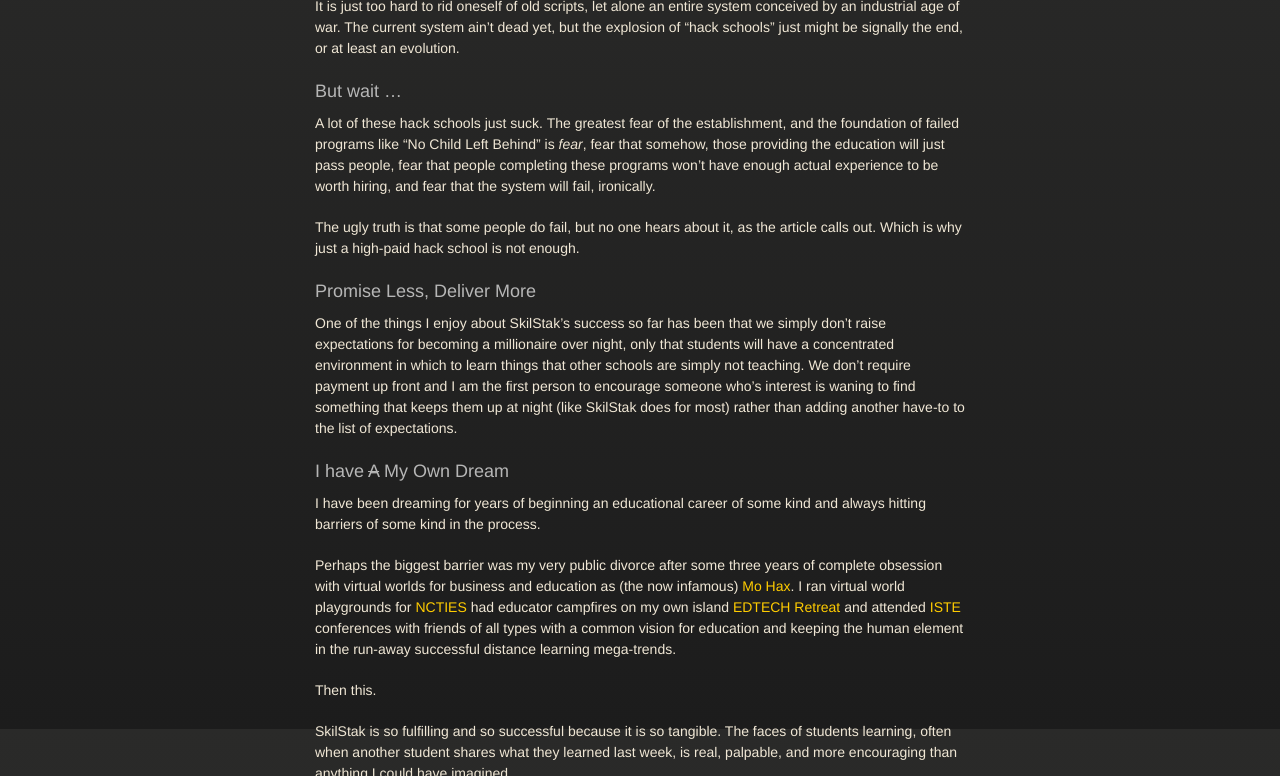
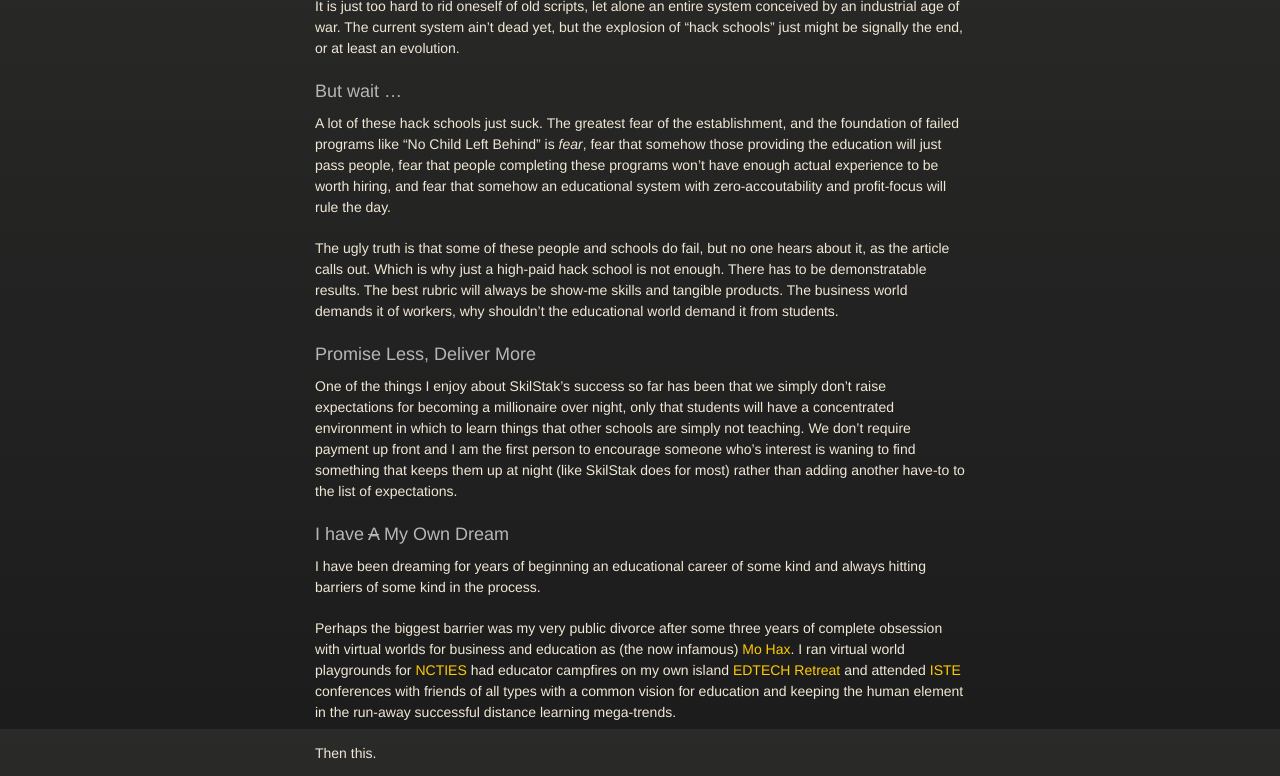
Before and after one commit to robmuh/robmuh.github.com, a Jekyll site: the page built from _posts/2014-01-11-hack-schools-good-and-bad.markdown, in a window 1280 px wide and 900 px high, scrolled down 947 px, cut to the strip 124-900 px from the top of the window. Built offline with Jekyll 4.4.1, drawn with Linux system fonts in a browser that asks for light colours; nearby versions of some CDN libraries; some web fonts are replaced.

```diff
--- a/_posts/2014-01-11-hack-schools-good-and-bad.markdown
+++ b/_posts/2014-01-11-hack-schools-good-and-bad.markdown
@@ -47,14 +47,18 @@
 
 A lot of these hack schools just suck. The greatest fear of the
 establishment, and the foundation of failed programs like "No Child
-Left Behind" is *fear*, fear that somehow, those providing the
+Left Behind" is *fear*, fear that somehow those providing the
 education will just pass people, fear that people completing these
 programs won't have enough actual experience to be worth hiring, and
-fear that the system will fail, ironically.
+fear that somehow an educational system with zero-accoutability and
+profit-focus will rule the day.
 
-The ugly truth is that some people do fail, but no one hears about it,
-as the article calls out. Which is why just a high-paid hack school is
-not enough.
+The ugly truth is that some of these people and schools do fail,
+but no one hears about it, as the article calls out. Which is why
+just a high-paid hack school is not enough. There has to be
+demonstratable results. The best rubric will always be show-me skills
+and tangible products. The business world demands it of workers, why shouldn't
+the educational world demand it from students.
 
 ### Promise Less, Deliver More
 
```
